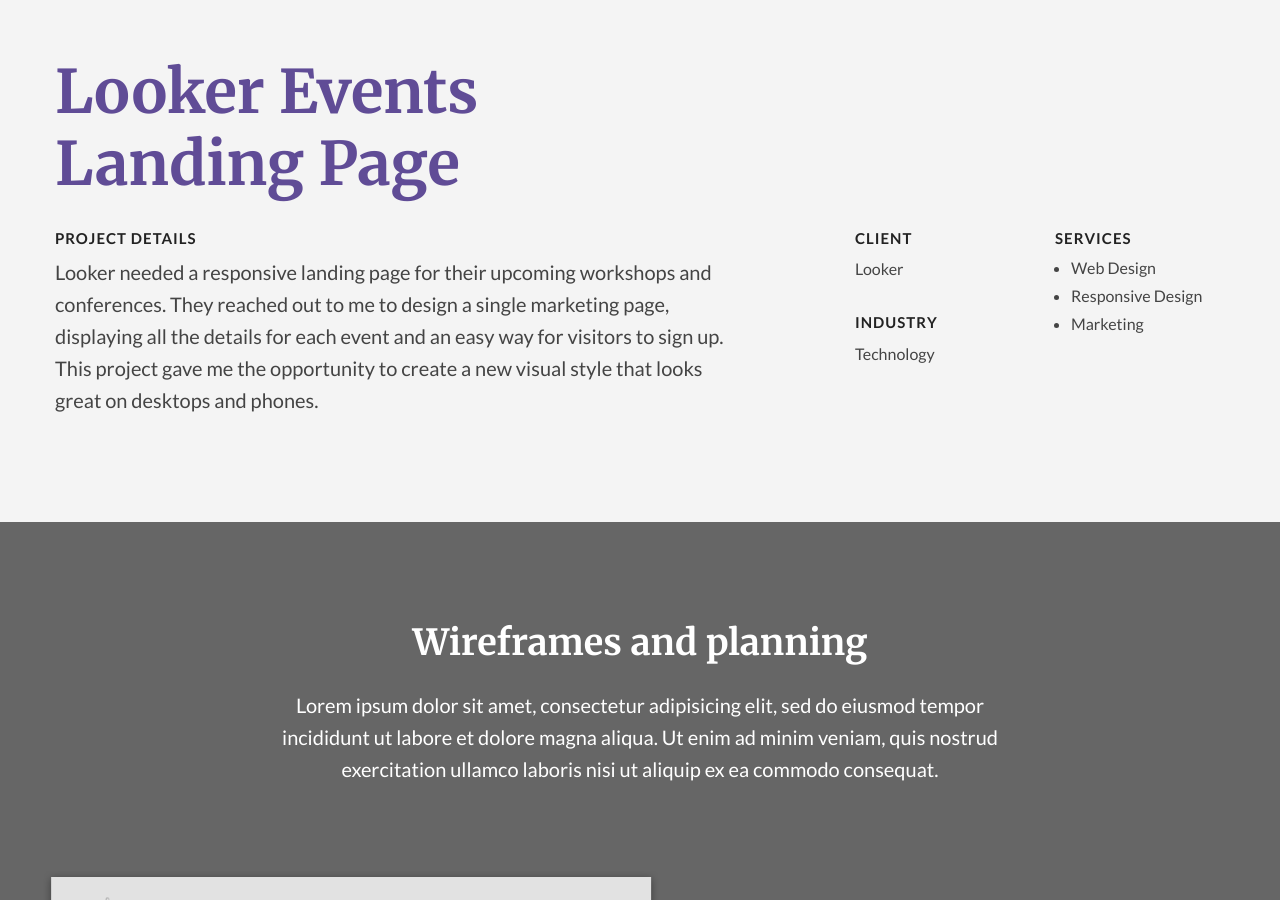
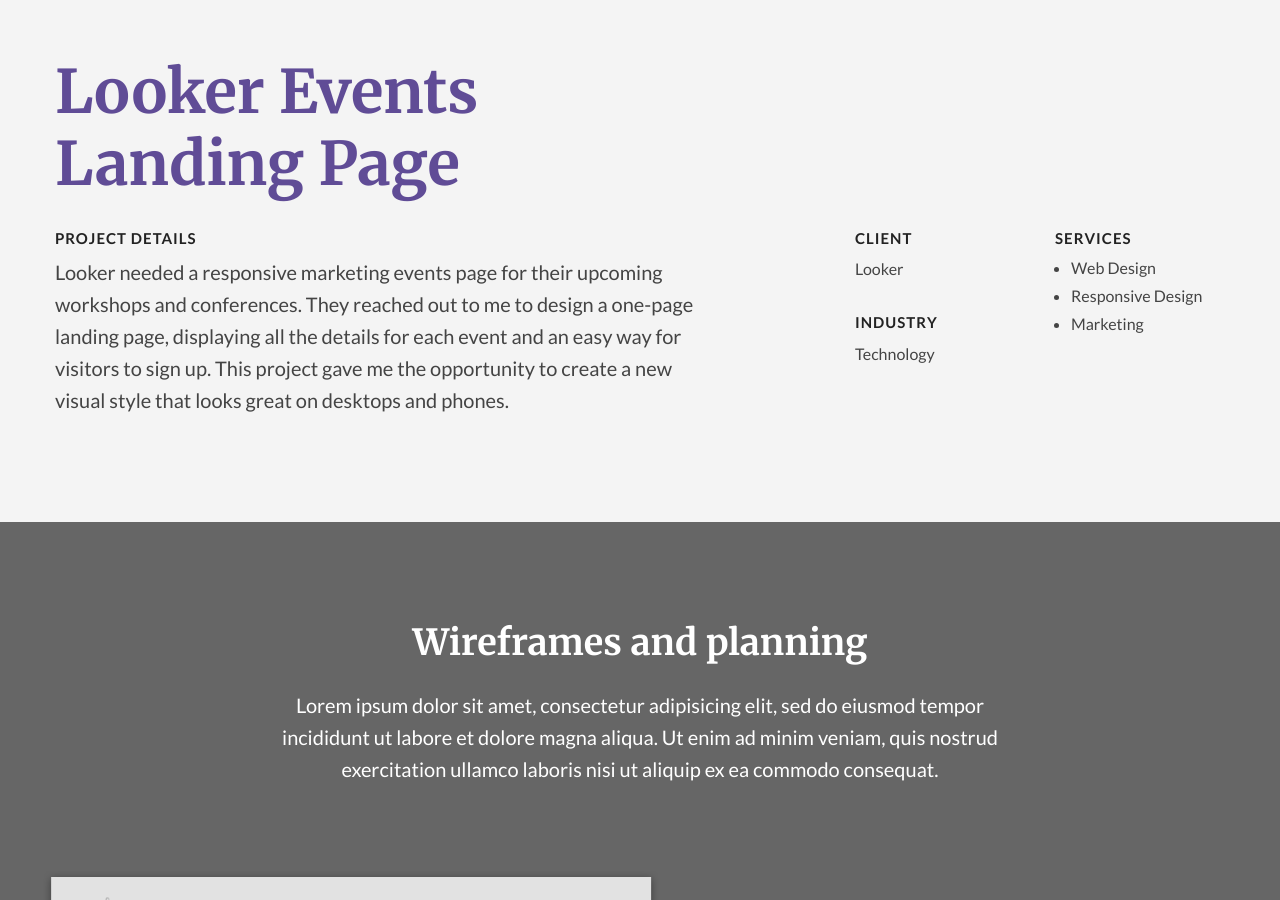
Before and after one commit to btamps/btamps.github.io, a Jekyll site: the page built from _posts/2016-04-10-looker-landing-page.markdown, in a window 1280 px wide and 900 px high, scrolled down 819 px. Built offline with Jekyll 4.4.1, drawn with Linux system fonts in a browser that asks for light colours; nearby versions of some CDN libraries.

Commit message:
content edits

```diff
--- a/_posts/2016-04-10-looker-landing-page.markdown
+++ b/_posts/2016-04-10-looker-landing-page.markdown
@@ -11,7 +11,7 @@
 client: "Looker"
 client-website: "https://www.looker.com/"
 industry: "Technology"
-project-details: 'Looker needed a responsive landing page for their upcoming workshops and conferences. They reached out to me to design a single marketing page, displaying all the details for each event and an easy way  for visitors to sign up. This project gave me the opportunity to create a new visual style that looks great on desktops and phones.'
+project-details: 'Looker needed a responsive marketing events page for their upcoming workshops and conferences. They reached out to me to design a one-page landing page, displaying all the details for each event and an easy way  for visitors to sign up. This project gave me the opportunity to create a new visual style that looks great on desktops and phones.'
 
 ---
 
```
